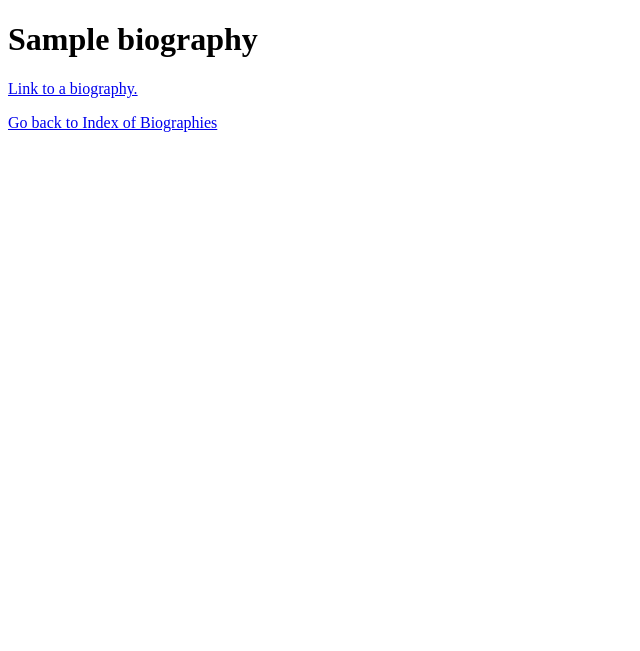
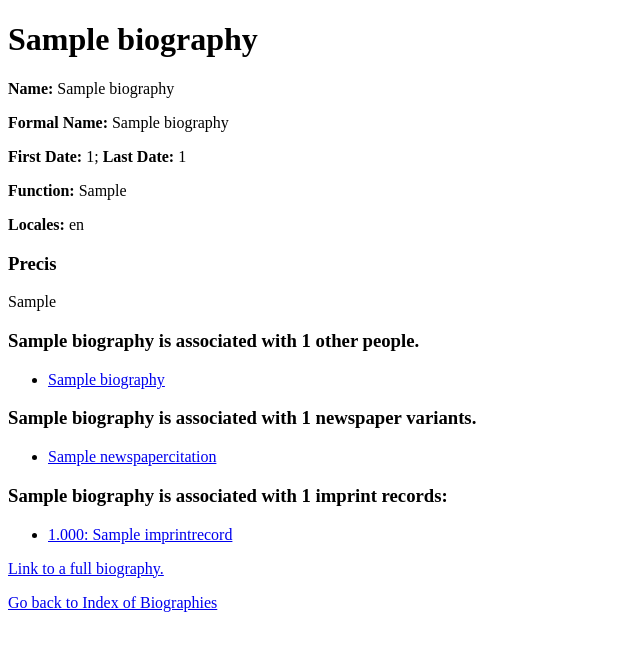
Before and after one commit to lbowenbiggs/virginia-priniting-db, a Django app: page /VPDB/bio/1/ in a window 1280 px wide. Shown: the top 651 px of the page, without its empty margins (0-640 px from the left). Run offline with Django 3.2, Linux system fonts and the light colour scheme; tables that the repository leaves empty hold one stand-in row (values such as "Sample post").

Commit message:
Show all info on a biography detail page

```diff
--- a/VirginiaPrinting/templates/VirginiaPrinting/biography.html
+++ b/VirginiaPrinting/templates/VirginiaPrinting/biography.html
@@ -8,10 +8,50 @@
 
 <h1>{{ biography.name }}</h1>
 
+<p><strong>Name:</strong> {{ biography.name }}</p>
+{% if biography.formal_name %}
+<p><strong>Formal Name:</strong> {{ biography.formal_name }}</p>
+{% endif %}
+<p><strong>First Date:</strong> {% if biography.first_date %}{{ biography.first_date }}{% else %}Unknown {% endif %}; <strong>Last Date:</strong> {% if biography.last_date %}{{ biography.last_date }}{% else %}Unknown{% endif %}</p>
+<p><strong>Function:</strong> {% if biography.function %}{{ biography.function }}{% else %}Unknown{% endif %}</p>
+<p><strong>Locales:</strong> {% if biography.locales %}{{ biography.locales }}{% else %}Unknown{% endif %}</p>
+
+{% if biography.precis %}
+<h3>Precis</h3>
+{{ biography.precis }}
+{% endif %}
+
+<h3>{{ biography.name }} is associated with {{ biography.associates.count }} other people.</h3>
+{% if biography.associates.exists %}
+    <ul>
+        {% for associate in biography.associates.all %}
+        <li><a href="{% url 'VPDB:bio_detail' associate.id %}">{{ associate.name }}</a></li>
+        {% endfor %}
+    </ul>
+{% endif %}
+
+<h3>{{ biography.name }} is associated with {{ biography.newspapercitation_set.count }} newspaper variants.</h3>
+{% if biography.newspapercitation_set.exists %}
+    <ul>
+        {% for citation in biography.newspapercitation_set.all %}
+        <li><a href="{% url 'VPDB:news_cite_detail' citation.id %}">{{ citation.title }}</a></li>
+        {% endfor %}
+    </ul>
+{% endif %}
+
+<h3>{{ biography.name }} is associated with {{ biography.imprintrecord_set.count }} imprint records:</h3>
+{% if biography.imprintrecord_set.exists %}
+    <ul>
+        {% for imprint in biography.imprintrecord_set.all %}
+        <li><a href="{% url 'VPDB:imprint_detail' imprint.imprint_number %}">{{ imprint.imprint_number }}: {{ imprint.short_title }}</a></li>
+        {% endfor %}
+    </ul>
+{% endif %}
+
 <p>
     {% load static %}
     <a href="{% static 'VirginiaPrinting/records/biographies/' %}{{ biography.pdf_location }}">
-        Link to a biography.
+        Link to a full biography.
     </a>
 </p>
 
```
